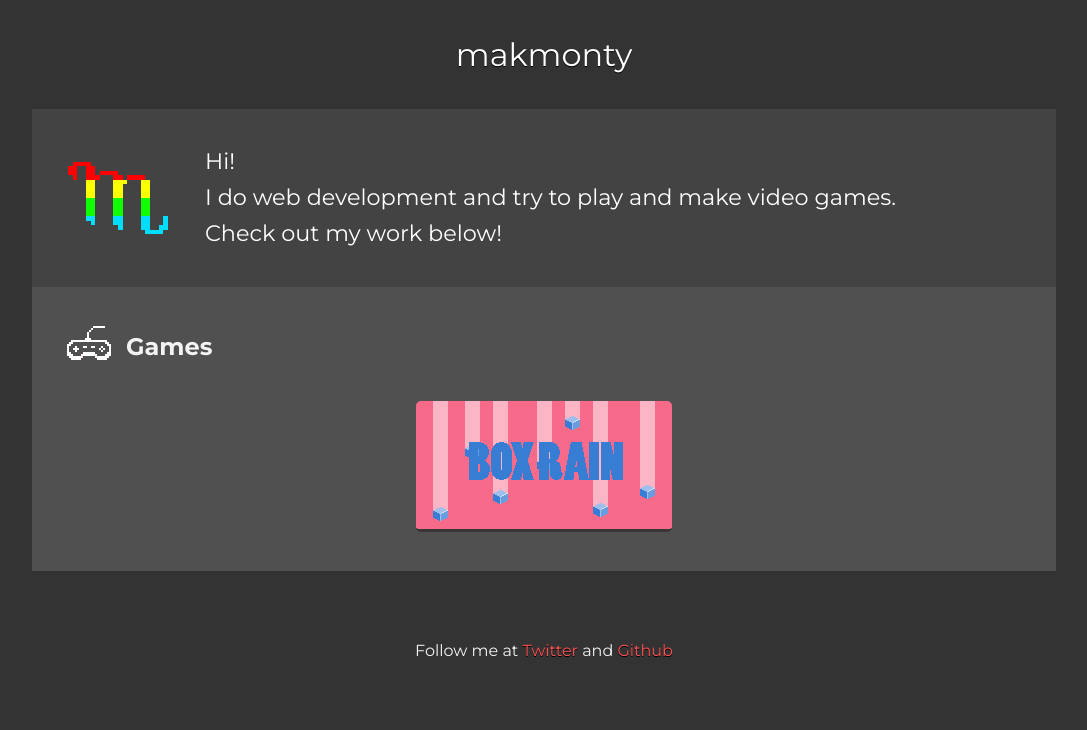
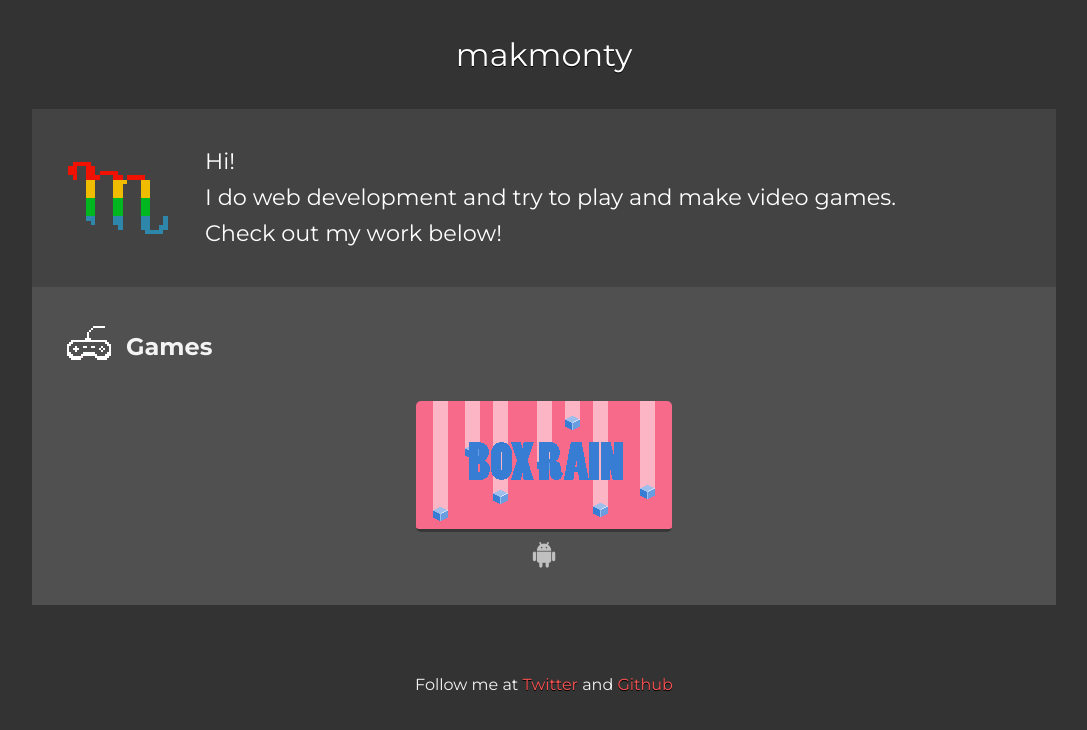
Before and after one commit to makmonty/makmonty.com, a Node server app: page / in a window 1280 px wide. Shown: the top 730 px of the page, without its empty margins (96-1183 px from the left). Run offline with Node 20, Linux system fonts and the light colour scheme; style sheets or scripts are compiled from the project's sources; some web fonts are replaced.

Commit message:
Changed logo colors

```diff
--- a/assets/stylesheets/icomoon/style.css
+++ b/assets/stylesheets/icomoon/style.css
@@ -1,10 +1,10 @@
 @font-face {
     font-family: 'icomoon';
-    src:    url('./fonts/icomoon.eot?2atewh');
-    src:    url('./fonts/icomoon.eot?2atewh#iefix') format('embedded-opentype'),
-        url('./fonts/icomoon.ttf?2atewh') format('truetype'),
-        url('./fonts/icomoon.woff?2atewh') format('woff'),
-        url('./fonts/icomoon.svg?2atewh#icomoon') format('svg');
+    src:    url('../assets/stylesheets/icomoon/fonts/icomoon.eot?2atewh');
+    src:    url('../assets/stylesheets/icomoon/fonts/icomoon.eot?2atewh#iefix') format('embedded-opentype'),
+        url('../assets/stylesheets/icomoon/fonts/icomoon.ttf?2atewh') format('truetype'),
+        url('../assets/stylesheets/icomoon/fonts/icomoon.woff?2atewh') format('woff'),
+        url('../assets/stylesheets/icomoon/fonts/icomoon.svg?2atewh#icomoon') format('svg');
     font-weight: normal;
     font-style: normal;
 }
--- a/sass/style.scss
+++ b/sass/style.scss
@@ -1,7 +1,6 @@
-// @import '../assets/stylesheets/icomoon/style.css';
-// @import 'test.css';
-@import 'layout/makmonty.scss';
-@import 'variables.scss';
+@import '../assets/stylesheets/icomoon/style';
+@import 'layout/makmonty';
+@import 'variables';
 
 body {
   background: #333;
@@ -71,7 +70,7 @@
 
   .main-content {
     padding-left: 173px;
-    background: url("#{$imagesPath}/makmonty_logo_colors.png") 36px center no-repeat;
+    background: url("#{$imagesPath}/makmonty_logo_colors2.png") 36px center no-repeat;
     background-size: 100px;
     @include crisp-edges();
   }
--- a/sass/test.css
+++ /dev/null
@@ -1,3 +0,0 @@
-body {
-  background: red;
-}
--- a/views/base.pug
+++ b/views/base.pug
@@ -1,6 +1,7 @@
 doctype html
 html
   block vars
+    - var basePath = './';
   head
     meta(charset='UTF-8')
     meta(name='viewport', content='width=device-width, initial-scale=1')
@@ -10,14 +11,14 @@
 
     link(rel='stylesheet', href='https://fonts.googleapis.com/css?family=Montserrat:400,700')
     //- link(rel='stylesheet', href='/css/icomoon/style.css')
-    link(rel='stylesheet', href='../sass/style.scss')
+    link(rel='stylesheet', href=basePath + '../sass/style.scss')
 
-    link(rel='apple-touch-icon', sizes='180x180', href='../assets/favicons/apple-touch-icon.png')
-    link(rel='icon', type='image/png', href='../assets/favicons/favicon-32x32.png', sizes='32x32')
-    link(rel='icon', type='image/png', href='../assets/favicons/favicon-16x16.png', sizes='16x16')
-    link(rel='manifest', href='../assets/favicons/manifest.json')
-    link(rel='mask-icon', href='../assets/favicons/safari-pinned-tab.svg', color='#5bbad5')
-    link(rel='shortcut icon', href='../assets/favicons/favicon.ico')
+    link(rel='apple-touch-icon', sizes='180x180', href=basePath + '../assets/favicons/apple-touch-icon.png')
+    link(rel='icon', type='image/png', href=basePath + '../assets/favicons/favicon-32x32.png', sizes='32x32')
+    link(rel='icon', type='image/png', href=basePath + '../assets/favicons/favicon-16x16.png', sizes='16x16')
+    link(rel='manifest', href=basePath + '../assets/favicons/manifest.json')
+    link(rel='mask-icon', href=basePath + '../assets/favicons/safari-pinned-tab.svg', color='#5bbad5')
+    link(rel='shortcut icon', href=basePath + '../assets/favicons/favicon.ico')
 
     block styles
 
--- a/views/games/box-rain.pug
+++ b/views/games/box-rain.pug
@@ -1,7 +1,8 @@
 extends ../layout
 
 block vars
-  - var title = "Box Rain - makmonty";
+  - var title = 'Box Rain - makmonty';
+  - var basePath = '../';
 
 block content
 
@@ -9,7 +10,7 @@
     .main-content
       article
         .game-big.text-center
-          img(src="/assets/images/games/boxrain/box-rain-banner-1024x500.png" title="Box Rain")
+          img(src="../../assets/images/games/boxrain/box-rain-banner-1024x500.png" title="Box Rain")
 
         .game-info
           ul
--- a/views/index.pug
+++ b/views/index.pug
@@ -1,7 +1,8 @@
 extends base
 
 block vars
-  - var title = "makmonty";
+  - var title = 'makmonty';
+  - var basePath = './';
 
 block body
   .main-container
```
Also changed, not shown: webpack.config.js (+9 -2 lines), assets/images/makmonty_logo_colors2-512x512.png (added), assets/images/makmonty_logo_colors2.png (added), 1 other file.
